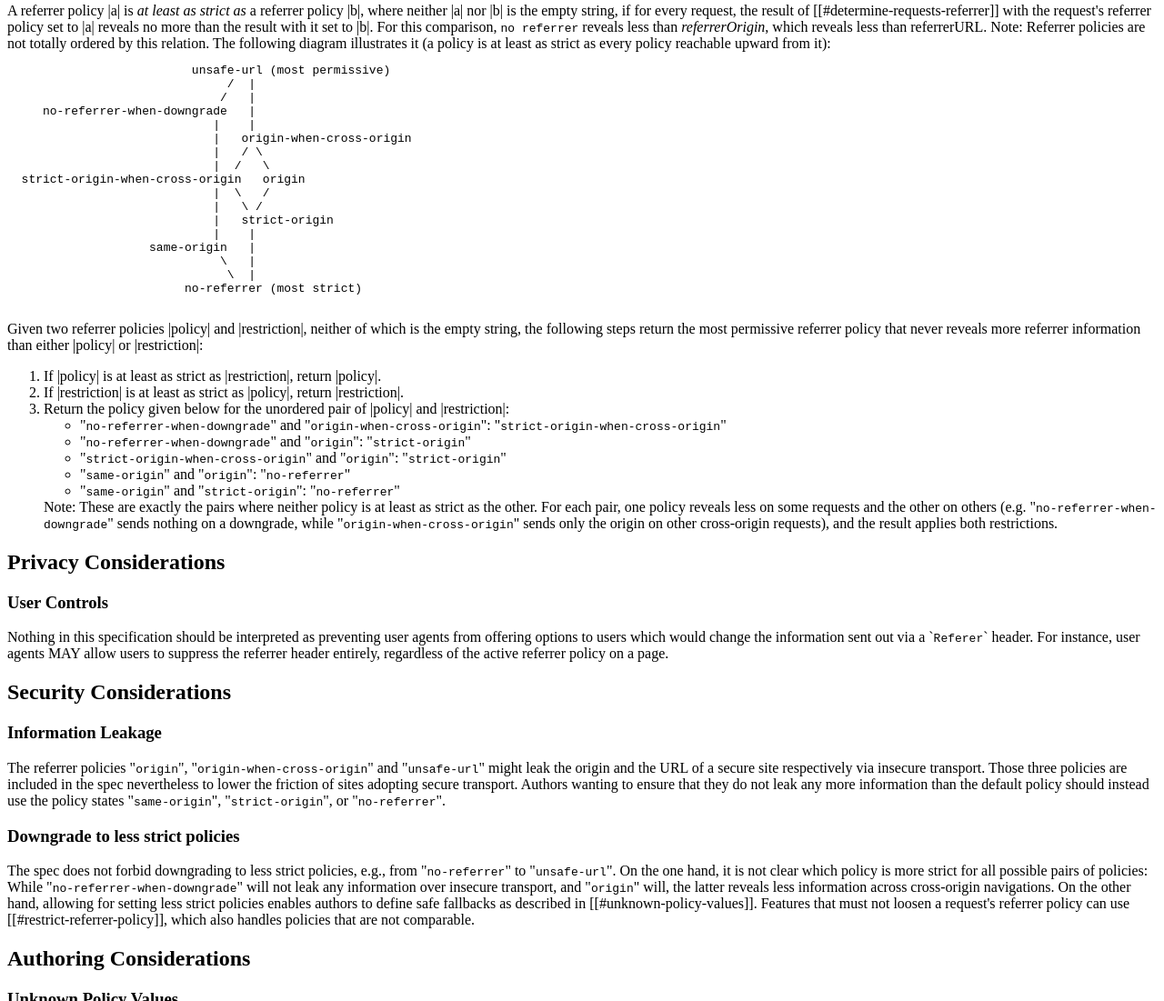
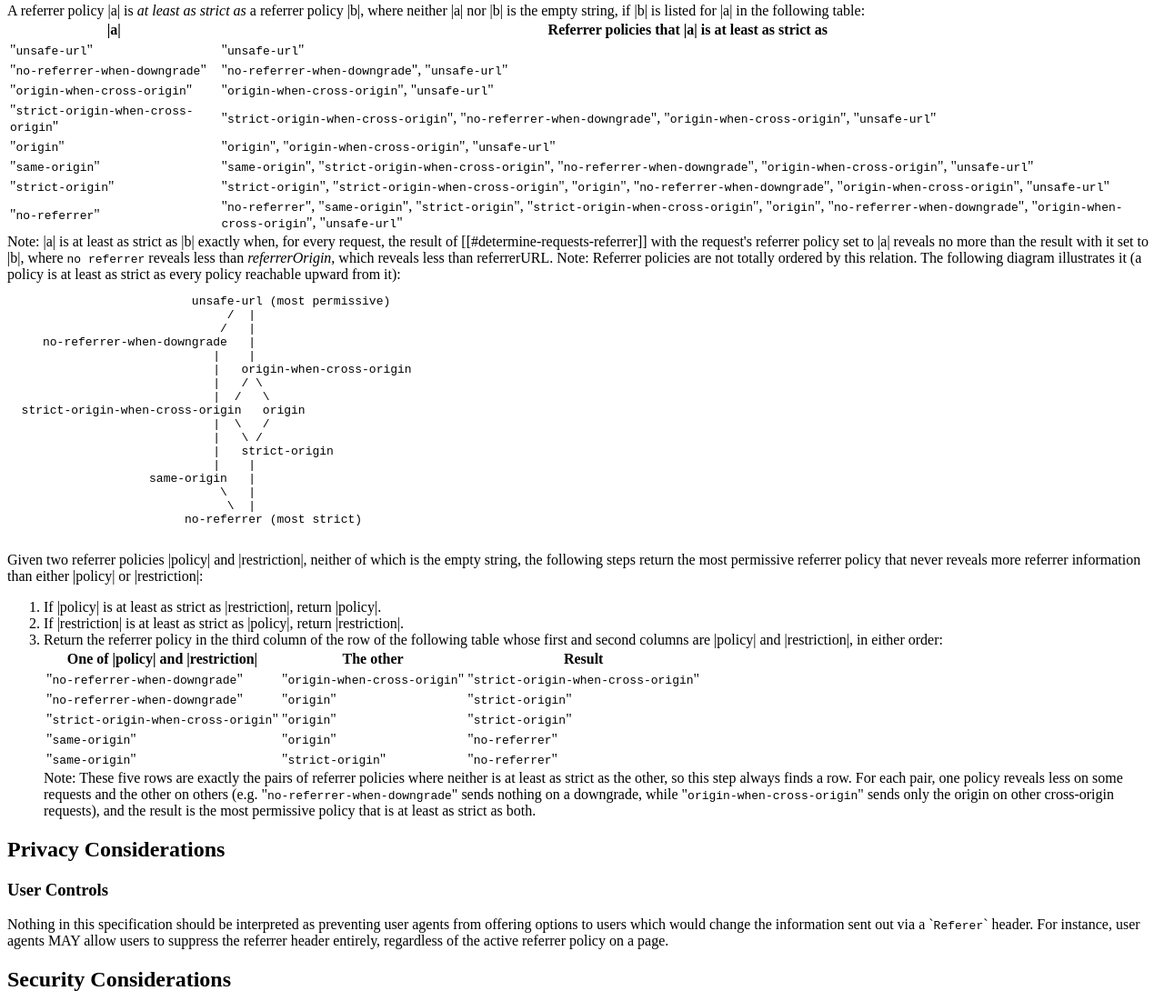
Before and after one commit to w3c/webappsec-referrer-policy, a plain HTML site: page index.src.html in a window 1280 px wide. Shown: the part 7644-8745 px from the top of the page at 91% size. Drawn offline with Linux system fonts and the light colour scheme.

Commit message:
Define "at least as strict as" by an explicit table
Replace the descriptive definition with a complete table listing, for
each referrer policy, the referrer policies it is at least as strict
as, and list the five incomparable pairs in a table.

```diff
--- a/index.src.html
+++ b/index.src.html
@@ -998,11 +998,56 @@ spec: html; type: interface; text: Window
   </h3>
 
   A <a for="/">referrer policy</a> |a| is <dfn>at least as strict as</dfn> a
-  <a for="/">referrer policy</a> |b|, where neither |a| nor |b| is the empty string, if for every
-  <a for=/>request</a>, the result of [[#determine-requests-referrer]] with the request's
+  <a for="/">referrer policy</a> |b|, where neither |a| nor |b| is the empty string, if |b| is
+  listed for |a| in the following table:
+
+  <table>
+    <thead>
+      <tr><th>|a|<th>Referrer policies that |a| is <a>at least as strict as</a>
+    </thead>
+    <tbody>
+      <tr>
+        <td>"<code>unsafe-url</code>"
+        <td>"<code>unsafe-url</code>"
+      <tr>
+        <td>"<code>no-referrer-when-downgrade</code>"
+        <td>"<code>no-referrer-when-downgrade</code>", "<code>unsafe-url</code>"
+      <tr>
+        <td>"<code>origin-when-cross-origin</code>"
+        <td>"<code>origin-when-cross-origin</code>", "<code>unsafe-url</code>"
+      <tr>
+        <td>"<code>strict-origin-when-cross-origin</code>"
+        <td>"<code>strict-origin-when-cross-origin</code>",
+            "<code>no-referrer-when-downgrade</code>", "<code>origin-when-cross-origin</code>",
+            "<code>unsafe-url</code>"
+      <tr>
+        <td>"<code>origin</code>"
+        <td>"<code>origin</code>", "<code>origin-when-cross-origin</code>",
+            "<code>unsafe-url</code>"
+      <tr>
+        <td>"<code>same-origin</code>"
+        <td>"<code>same-origin</code>", "<code>strict-origin-when-cross-origin</code>",
+            "<code>no-referrer-when-downgrade</code>", "<code>origin-when-cross-origin</code>",
+            "<code>unsafe-url</code>"
+      <tr>
+        <td>"<code>strict-origin</code>"
+        <td>"<code>strict-origin</code>", "<code>strict-origin-when-cross-origin</code>",
+            "<code>origin</code>", "<code>no-referrer-when-downgrade</code>",
+            "<code>origin-when-cross-origin</code>", "<code>unsafe-url</code>"
+      <tr>
+        <td>"<code>no-referrer</code>"
+        <td>"<code>no-referrer</code>", "<code>same-origin</code>", "<code>strict-origin</code>",
+            "<code>strict-origin-when-cross-origin</code>", "<code>origin</code>",
+            "<code>no-referrer-when-downgrade</code>", "<code>origin-when-cross-origin</code>",
+            "<code>unsafe-url</code>"
+    </tbody>
+  </table>
+
+  Note: |a| is <a>at least as strict as</a> |b| exactly when, for every <a for=/>request</a>, the
+  result of [[#determine-requests-referrer]] with the request's
   <a for=request>referrer policy</a> set to |a| reveals no more than the result with it set to
-  |b|. For this comparison, <code>no referrer</code> reveals less than
-  <var ignore>referrerOrigin</var>, which reveals less than <a>referrerURL</a>.
+  |b|, where <code>no referrer</code> reveals less than <var ignore>referrerOrigin</var>, which
+  reveals less than <a>referrerURL</a>.
 
   Note: Referrer policies are not totally ordered by this relation. The following diagram
   illustrates it (a policy is at least as strict as every policy reachable upward from it):
@@ -1035,24 +1080,44 @@ spec: html; type: interface; text: Window
     <li>If |policy| is <a>at least as strict as</a> |restriction|, return |policy|.</li>
     <li>If |restriction| is <a>at least as strict as</a> |policy|, return |restriction|.</li>
     <li>
-      Return the policy given below for the unordered pair of |policy| and |restriction|:
-      <ul>
-        <li>"<code>no-referrer-when-downgrade</code>" and "<code>origin-when-cross-origin</code>":
-            "<code>strict-origin-when-cross-origin</code>"</li>
-        <li>"<code>no-referrer-when-downgrade</code>" and "<code>origin</code>":
-            "<code>strict-origin</code>"</li>
-        <li>"<code>strict-origin-when-cross-origin</code>" and "<code>origin</code>":
-            "<code>strict-origin</code>"</li>
-        <li>"<code>same-origin</code>" and "<code>origin</code>": "<code>no-referrer</code>"</li>
-        <li>"<code>same-origin</code>" and "<code>strict-origin</code>":
-            "<code>no-referrer</code>"</li>
-      </ul>
+      Return the referrer policy in the third column of the row of the following table whose first
+      and second columns are |policy| and |restriction|, in either order:
 
-      Note: These are exactly the pairs where neither policy is <a>at least as strict as</a> the
-      other. For each pair, one policy reveals less on some requests and the other on others (e.g.
+      <table>
+        <thead>
+          <tr><th>One of |policy| and |restriction|<th>The other<th>Result
+        </thead>
+        <tbody>
+          <tr>
+            <td>"<code>no-referrer-when-downgrade</code>"
+            <td>"<code>origin-when-cross-origin</code>"
+            <td>"<code>strict-origin-when-cross-origin</code>"
+          <tr>
+            <td>"<code>no-referrer-when-downgrade</code>"
+            <td>"<code>origin</code>"
+            <td>"<code>strict-origin</code>"
+          <tr>
+            <td>"<code>strict-origin-when-cross-origin</code>"
+            <td>"<code>origin</code>"
+            <td>"<code>strict-origin</code>"
+          <tr>
+            <td>"<code>same-origin</code>"
+            <td>"<code>origin</code>"
+            <td>"<code>no-referrer</code>"
+          <tr>
+            <td>"<code>same-origin</code>"
+            <td>"<code>strict-origin</code>"
+            <td>"<code>no-referrer</code>"
+        </tbody>
+      </table>
+
+      Note: These five rows are exactly the pairs of referrer policies where neither is
+      <a>at least as strict as</a> the other, so this step always finds a row. For each pair, one
+      policy reveals less on some requests and the other on others (e.g.
       "<code>no-referrer-when-downgrade</code>" sends nothing on a downgrade, while
       "<code>origin-when-cross-origin</code>" sends only the origin on other cross-origin
-      requests), and the result applies both restrictions.
+      requests), and the result is the most permissive policy that is
+      <a>at least as strict as</a> both.
     </li>
   </ol>
 
```
